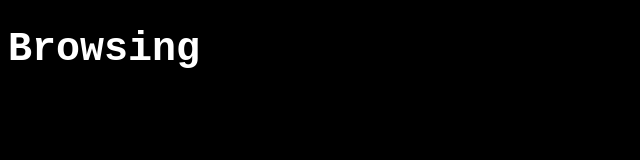
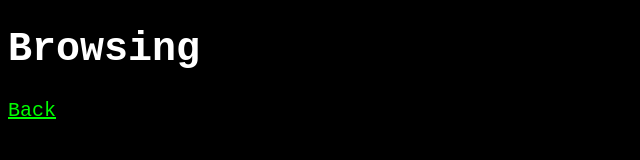
Before and after one commit to rex-williams/learncomputers, a plain HTML site: page browsing.html in a window 1280 px wide. Shown: the full height of the page, 0-640 px from the left. Drawn offline with Linux system fonts and the light colour scheme.

Commit message:
added back

```diff
--- a/browsing.html
+++ b/browsing.html
@@ -9,5 +9,6 @@
     </head>
     <body>
         <h1>Browsing</h1>
+        <a href="basic.html">Back</a>
     </body>
 </html>
```
